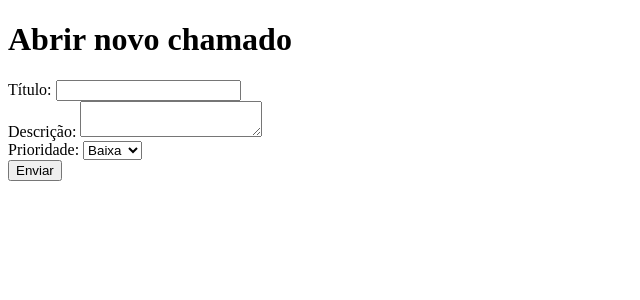
After one commit to Maathe1404/Sistema-Help-Desk, a Flask app: page /novo_chamado in a window 1280 px wide. The commit adds this page. Shown: the top 300 px of the page, without its empty margins (0-640 px from the left). Run offline with Flask 3, Linux system fonts and the light colour scheme; the visitor is signed in with stand-in values (Sample User, id 1).

Commit message:
Implementa abertura e cadastro de chamados

```diff
--- a/app.py
+++ b/app.py
@@ -86,6 +86,28 @@ def logout():
     session.clear()
     return redirect (url_for('login'))
 
+@app.route('/novo_chamado', methods=['GET', 'POST'])
+def novo_chamado():
+    if 'usuario_id' not in session:
+        return redirect(url_for('login'))
+
+    if request.method == 'POST':
+        titulo = request.form['titulo']
+        descricao = request.form ['descricao']
+        prioridade = request.form ['prioridade']
+        novo_chamado = Chamado (
+                    titulo = titulo,
+                    descricao = descricao,
+                    status = 'aberto',
+                    prioridade = prioridade,
+                    usuario_id = session['usuario_id']
+                )
+        db.session.add(novo_chamado)
+        db.session.commit()
+        flash('Chamado criado com sucesso!')
+        return redirect(url_for ('painel'))
+    return render_template ('novo_chamado.html')
+
 with app.app_context():
     db.create_all()
 
--- /dev/null
+++ b/templates/novo_chamado.html
@@ -0,0 +1,30 @@
+<!DOCTYPE html>
+<html lang="pt-br">
+<head>
+    <meta charset="UTF-8">
+    <meta name="viewport" content="width=device-width, initial-scale=1.0">
+    <title>Novo Chamado</title>
+</head>
+<body>
+    <h1>Abrir novo chamado</h1>
+    <form method="post" action="{{ url_for('novo_chamado') }}" >
+        <div>
+        <label for="titulo">Título:</label>
+        <input type="text" id="titulo" name="titulo">
+        </div>
+        <div>
+        <label for="descricao">Descrição:</label>
+        <textarea name="descricao" id="descricao"></textarea>
+        </div>
+        <div>
+        <label for="prioridade">Prioridade:</label>
+        <select name="prioridade" id="prioridade">
+            <option value="baixa">Baixa</option>
+            <option value="media">Média</option>
+            <option value="alta">Alta</option>
+        </select>
+        </div>
+        <button type="submit"> Enviar </button>
+    </form>
+</body>
+</html>
--- a/templates/painel.html
+++ b/templates/painel.html
@@ -10,5 +10,11 @@
     <h1>Bem-vindo, {{ usuario.nome }}!</h1>
     <p>Seu e-mail: {{ usuario.email }}</p>
     <a href="{{ url_for('logout') }}">Sair da Conta</a>
+    <a href="{{ url_for('novo_chamado')}}">Criar novo chamado</a>
+    {% with mensagens = get_flashed_messages() %}
+        {% for mensagem in mensagens %}
+             <p>{{ mensagem }}</p>
+        {% endfor %}
+    {% endwith %}
 </body>
 </html>
```
